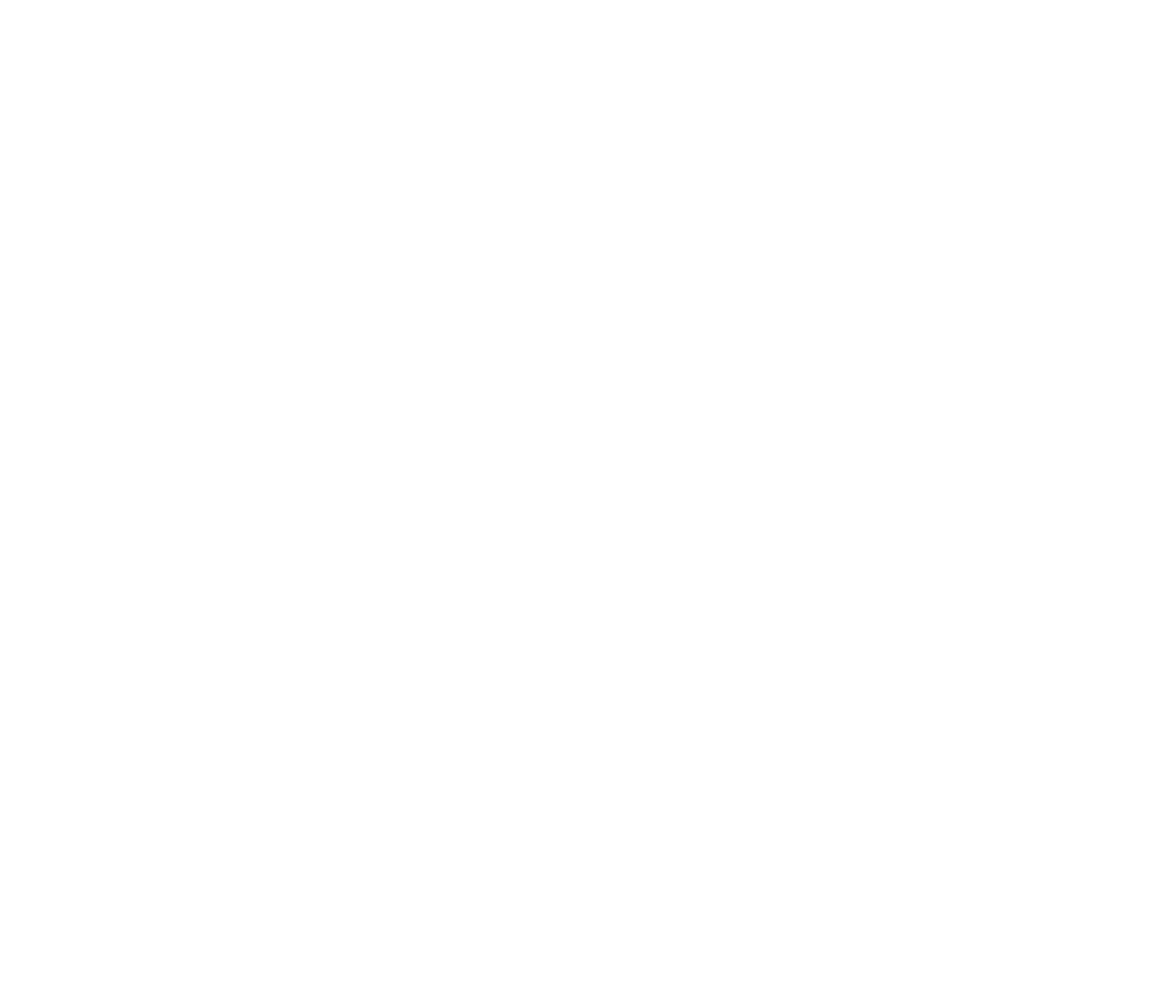
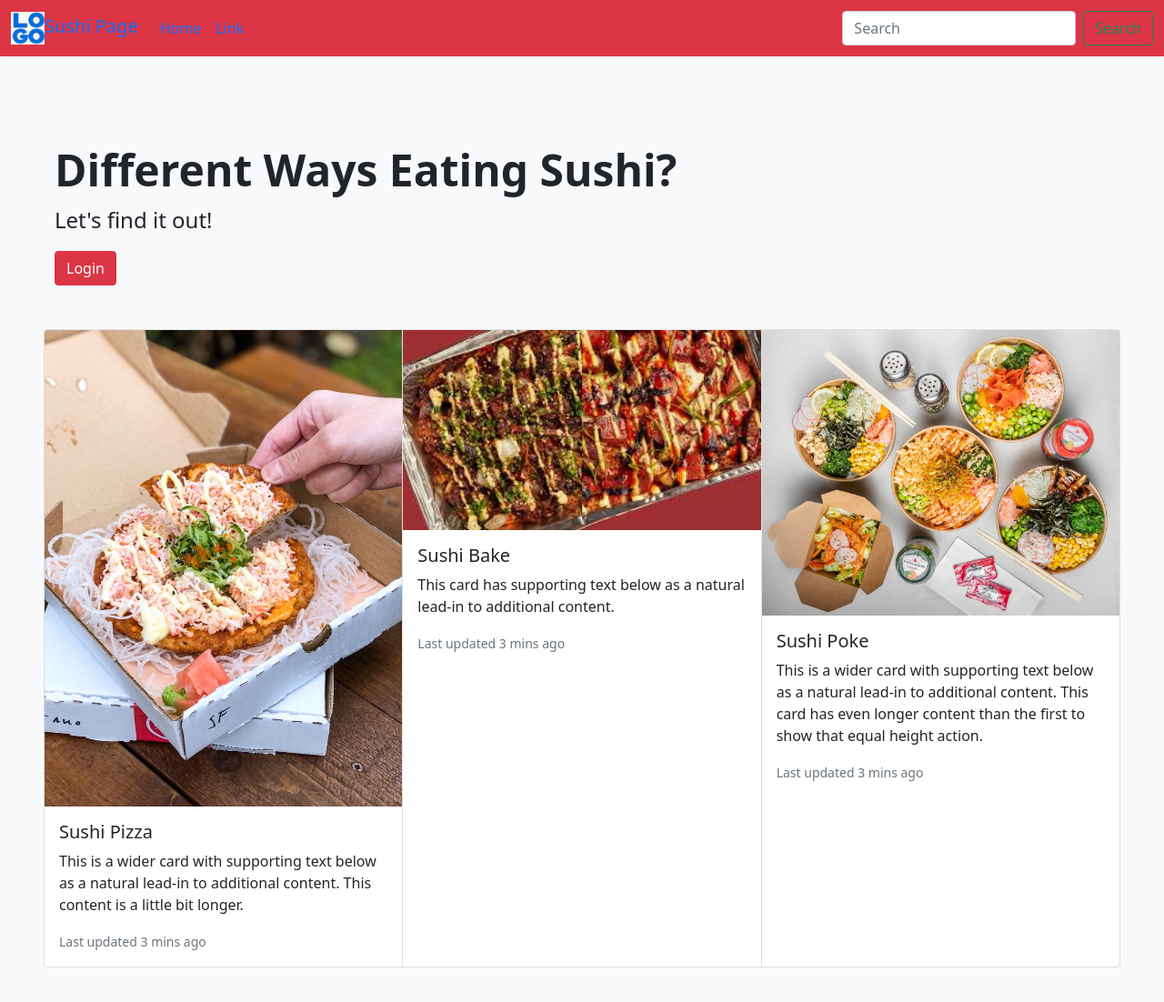
Before and after one commit to dndannynguyen/demo05_danny_nguyen, a plain HTML site: page index.html in a window 1280 px wide. Shown: the whole page at 91% size. Before the commit the page ends 800 px from the top, so only its background shows below. Drawn offline with nearby package versions, Linux system fonts and the light colour scheme.

Commit message:
Add pictures, rework on the html file

```diff
--- a/index.html
+++ b/index.html
@@ -10,13 +10,20 @@
     <meta name="viewport" content="width=device-width, initial-scale=1">
 
     <!-- Bootstrap Library CSS CDN go here -->
+    <link href="https://cdn.jsdelivr.net/npm/bootstrap@5.1.3/dist/css/bootstrap.min.css" rel="stylesheet" integrity="sha384-1BmE4kWBq78iYhFldvKuhfTAU6auU8tT94WrHftjDbrCEXSU1oBoqyl2QvZ6jIW3" crossorigin="anonymous">
+
     <!-- Boostrap Library JS CDN  go here -->
-
+    <script src="https://cdn.jsdelivr.net/npm/bootstrap@5.1.3/dist/js/bootstrap.bundle.min.js" integrity="sha384-ka7Sk0Gln4gmtz2MlQnikT1wXgYsOg+OMhuP+IlRH9sENBO0LRn5q+8nbTov4+1p" crossorigin="anonymous"></script>
     <!-- Other libraries go here -->
 
     <!-- Link to styles of your own -->
     <!-- <link rel="stylesheet" href="./styles/style.css"> -->
+    <style>
+    .img{
+        size: 100px;
 
+    }
+</style>
 </head>
 
 <body>
@@ -25,8 +32,68 @@
     <!-- Your HTML Layout go here -->
     <!------------------------------>
     <!-- Stuff for body goes here -->
+    <nav class="navbar navbar-expand-lg bg-danger">
+        <div class="container-fluid">
+          <a class="navbar-brand" href="#"><img src="./images/logo.jpg" height="36">Sushi Page</a>
+          <button class="navbar-toggler" type="button" data-bs-toggle="collapse" data-bs-target="#navbarSupportedContent" aria-controls="navbarSupportedContent" aria-expanded="false" aria-label="Toggle navigation">
+            <span class="navbar-toggler-icon"></span>
+          </button>
+          <div class="collapse navbar-collapse" id="navbarSupportedContent">
+            <ul class="navbar-nav me-auto mb-2 mb-lg-0">
+              <li class="nav-item">
+                <a class="nav-link active" aria-current="page" href="#">Home</a>
+              </li>
+              <li class="nav-item">
+                <a class="nav-link" href="#">Link</a>
+              </li>
+              <li class="nav-item">
+                <a class="nav-link disabled"></a>
+              </li>
+            </ul>
+            <form class="d-flex" role="search">
+              <input class="form-control me-2" type="search" placeholder="Search" aria-label="Search">
+              <button class="btn btn-outline-success" type="submit">Search</button>
+            </form>
+          </div>
+        </div>
+      </nav>
+      <div class="p-5 mb-4 bg-light rounded-3">
+        <div class="container-fluid py-5">
+          <h1 class="display-5 fw-bold">Different Ways Eating Sushi? </h1>
+          <p class="col-md-8 fs-4">Let's find it out!</p>
 
+          <button class="btn btn-primary btn-danger" type="button">Login</button>
 
+          <!-- Add an onclick attribute to define click event handler -->
+          <!-- <button onclick="window.location.href='login.html'" class="btn btn-primary btn-lg" type="button">Login/Signup</button> -->
+        </div>
+    <div class class = "container"></div>
+    <div class="card-group">
+        <div class="card">
+          <img src="./images/kozusushipizza.jpg" class="card-img-top" alt="...">
+          <div class="card-body">
+            <h5 class="card-title">Sushi Pizza</h5>
+            <p class="card-text">This is a wider card with supporting text below as a natural lead-in to additional content. This content is a little bit longer.</p>
+            <p class="card-text"><small class="text-muted">Last updated 3 mins ago</small></p>
+          </div>
+        </div>
+        <div class="card">
+          <img src="./images/sushi bake.jfif" class="card-img-top" alt="...">
+          <div class="card-body">
+            <h5 class="card-title">Sushi Bake</h5>
+            <p class="card-text">This card has supporting text below as a natural lead-in to additional content.</p>
+            <p class="card-text"><small class="text-muted">Last updated 3 mins ago</small></p>
+          </div>
+        </div>
+        <div class="card">
+          <img src="./images/ThePokeBro.jpg" class="card-img-top" alt="...">
+          <div class="card-body">
+            <h5 class="card-title">Sushi Poke</h5>
+            <p class="card-text">This is a wider card with supporting text below as a natural lead-in to additional content. This card has even longer content than the first to show that equal height action.</p>
+            <p class="card-text"><small class="text-muted">Last updated 3 mins ago</small></p>
+          </div>
+        </div>
+      </div>
     <!---------------------------------------------->
     <!-- Your own JavaScript functions go here    -->
     <!---------------------------------------------->
--- a/scripts/script.js
+++ b/scripts/script.js
@@ -1,4 +1,5 @@
 function sayHello() {
-
+    console.log("Hello!");
+    alert("Hello")
 }
 //sayHello();
```
Also changed, not shown: images/ThePokeBro.jpg (added), images/kozusushipizza.jpg (added), images/sushi bake.jfif (added), images/sushipizza.jfif (added).
